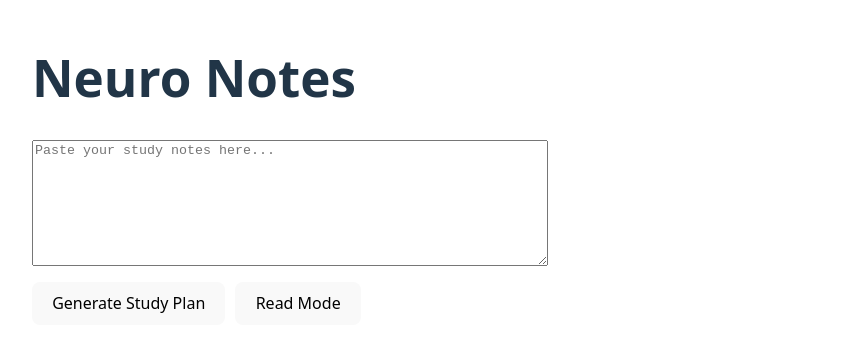
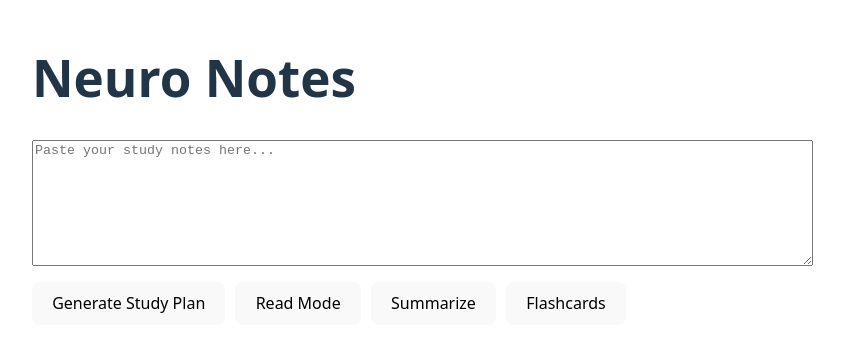
Before and after one commit to Kanchie-Vaghela/neuro-notes, a React app in the folder frontend/: page / in a window 1280 px wide. Shown: the part 215-566 px from the top of the page, without its empty margins (8-852 px from the left). Built offline with nearby package versions, Linux system fonts and the light colour scheme; the HTML template or start-up script is replaced by a standard one.

Commit message:
feat: add basic hardcoded flashcards

```diff
--- a/frontend/src/App.jsx
+++ b/frontend/src/App.jsx
@@ -5,6 +5,8 @@ function App() {
   const [chunks, setChunks] = useState([]);
   const [loading, setLoading] = useState(false);
   const [readText, setReadText] = useState("");
+  const [summary, setSummary] = useState("");
+  const [cards, setCards] = useState([]);
 
   const generatePlan = async () => {
     if (!notes.trim()) return;
@@ -55,6 +57,57 @@ function App() {
     setLoading(false);
   };
 
+  const summarize = async () => {
+    if (!notes.trim()) return;
+
+    setLoading(true);
+
+    try {
+      const res = await fetch("http://localhost:3000/transform/summarize", {
+        method: "POST",
+        headers: {
+          "Content-Type": "application/json",
+        },
+        body: JSON.stringify({ content: notes }),
+      });
+
+      const data = await res.json();
+      setSummary(data.text || "");
+      setChunks([]);
+      setReadText("");
+    } catch (err) {
+      console.error(err);
+    }
+
+    setLoading(false);
+  };
+
+  const generateFlashcards = async () => {
+    if (!notes.trim()) return;
+
+    setLoading(true);
+
+    try {
+      const res = await fetch("http://localhost:3000/transform/flashcards", {
+        method: "POST",
+        headers: {
+          "Content-Type": "application/json",
+        },
+        body: JSON.stringify({ content: notes }),
+      });
+
+      const data = await res.json();
+      setCards(data.cards || []);
+      setChunks([]);
+      setReadText("");
+      setSummary("");
+    } catch (err) {
+      console.error(err);
+    }
+
+    setLoading(false);
+  };
+
   return (
     <div style={{ padding: 40 }}>
       <h1>Neuro Notes</h1>
@@ -73,8 +126,30 @@ function App() {
       <button onClick={readMode} style={{ marginLeft: 10 }}>
         Read Mode
       </button>
+      <button onClick={summarize} style={{ marginLeft: 10 }}>
+        Summarize
+      </button>
+      <button onClick={generateFlashcards} style={{ marginLeft: 10 }}>
+        Flashcards
+      </button>
+      {cards.length > 0 && (
+        <div style={{ marginTop: 30 }}>
+          {cards.map((c, i) => (
+            <div key={i} style={{ marginBottom: 10 }}>
+              <strong>Q:</strong> {c.question}
+              <br />
+              <strong>A:</strong> {c.answer}
+            </div>
+          ))}
+        </div>
+      )}
+
       {readText && (
         <div style={{ marginTop: 30, whiteSpace: "pre-wrap" }}>{readText}</div>
+      )}
+
+      {summary && (
+        <div style={{ marginTop: 30, whiteSpace: "pre-wrap" }}>{summary}</div>
       )}
 
       <div style={{ marginTop: 30 }}>
```
Also changed, not shown: 1 other file (tests, documents, lock files or other folders).
